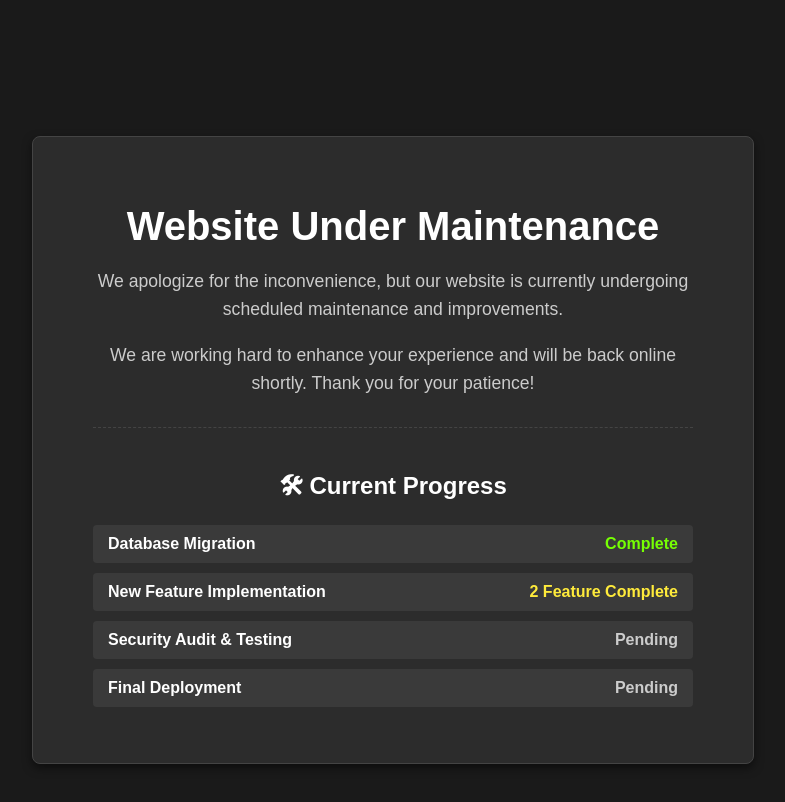
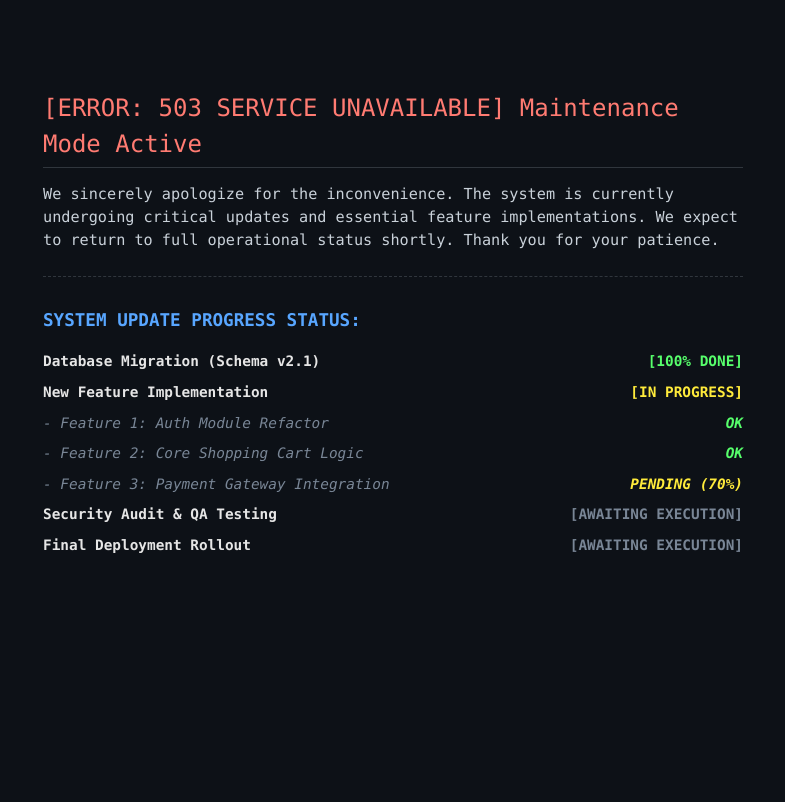
Before and after one commit to AkurozakCoy121/SpartanCorporation, a plain HTML site: page index.html in a window 1280 px wide. Shown: the whole page, without its empty margins (247-1032 px from the left). Drawn offline with Linux system fonts and the light colour scheme.

Commit message:
Update index.html

```diff
--- a/index.html
+++ b/index.html
@@ -3,122 +3,140 @@
 <head>
     <meta charset="UTF-8">
     <meta name="viewport" content="width=device-width, initial-scale=1.0">
-    <title>Under Maintenance</title>
+    <title>SERVER STATUS: MAINTENANCE MODE</title>
     <style>
         body {
-            font-family: Arial, sans-serif;
-            background-color: #1a1a1a; /* Latar Belakang Gelap */
-            color: #f0f0f0; /* Teks Putih/Terang */
-            text-align: center;
-            padding: 50px;
+            font-family: 'Consolas', 'Courier New', monospace; /* Monospace Font */
+            background-color: #0d1117; /* Very Dark Background */
+            color: #c9d1d9; /* Light Gray Text */
             margin: 0;
+            padding: 20px;
+            min-height: 100vh;
             display: flex;
-            flex-direction: column;
             justify-content: center;
-            align-items: center;
-            min-height: 100vh;
+            align-items: flex-start;
         }
 
-        .container {
-            border: 1px solid #444;
-            padding: 40px 60px;
-            background-color: #2c2c2c;
-            border-radius: 8px;
-            box-shadow: 0 4px 10px rgba(0, 0, 0, 0.5);
-            max-width: 600px;
-            width: 90%;
+        .terminal-container {
+            width: 100%;
+            max-width: 700px;
+            padding: 20px;
+            margin-top: 50px;
+            line-height: 1.5;
         }
 
-        h1 {
-            color: #ffffff;
-            font-size: 2.5em;
-            margin-bottom: 10px;
+        .header-status {
+            color: #ff7b72; /* Error Red */
+            font-size: 1.5em;
+            margin-bottom: 5px;
+            border-bottom: 1px solid #30363d;
+            padding-bottom: 5px;
         }
 
-        p {
-            font-size: 1.1em;
-            line-height: 1.6;
-            color: #cccccc;
+        .message {
+            color: #c9d1d9;
+            margin-top: 15px;
+            margin-bottom: 25px;
+            font-size: 0.95em;
         }
 
         .stage-section {
-            margin-top: 30px;
-            padding-top: 20px;
-            border-top: 1px dashed #444; /* Garis pemisah */
+            padding-top: 15px;
+            border-top: 1px dashed #30363d;
             text-align: left;
         }
 
         .stage-section h2 {
-            color: #ffffff;
-            font-size: 1.5em;
-            margin-bottom: 15px;
-            text-align: center;
+            color: #58a6ff; /* Status Blue */
+            font-size: 1.1em;
+            margin-bottom: 10px;
+            text-transform: uppercase;
         }
 
         .stages {
-            list-style: none; /* Hilangkan bullet default */
+            list-style: none;
             padding: 0;
         }
 
         .stages li {
-            background-color: #3a3a3a; /* Latar belakang untuk setiap stage */
-            margin-bottom: 10px;
-            padding: 10px 15px;
-            border-radius: 4px;
+            margin-bottom: 5px;
+            padding: 2px 0;
             display: flex;
             justify-content: space-between;
-            align-items: center;
-            font-size: 1em;
+            align-items: flex-start;
+            font-size: 0.9em;
         }
 
         .stages li strong {
-            color: #fff;
+            color: #e6e6e6;
+            flex-grow: 1;
         }
 
+        /* STATUS COLORS */
         .status-complete {
-            color: #76ff03; /* Hijau terang untuk status Complete */
+            color: #57ff6c; /* Bright Green */
             font-weight: bold;
         }
 
         .status-inprogress {
-            color: #ffeb3b; /* Kuning untuk status In Progress */
+            color: #ffeb3b; /* Bright Yellow */
             font-weight: bold;
         }
 
         .status-pending {
-            color: #cccccc; /* Abu-abu untuk status Pending */
+            color: #798696; /* Dull Gray */
             font-weight: bold;
+        }
+
+        /* Sub-stages (indented) */
+        .sub-stage {
+            padding-left: 20px;
+            color: #798696;
+            font-style: italic;
         }
     </style>
 </head>
 <body>
-    <div class="container">
-        <h1>Website Under Maintenance</h1>
-        <p>
-            We apologize for the inconvenience, but our website is currently undergoing scheduled maintenance and improvements.
-        </p>
-        <p>
-            We are working hard to enhance your experience and will be back online shortly. Thank you for your patience!
+    <div class="terminal-container">
+        <div class="header-status">
+            [ERROR: 503 SERVICE UNAVAILABLE] Maintenance Mode Active
+        </div>
+
+        <p class="message">
+            We sincerely apologize for the inconvenience. The system is currently undergoing critical updates and essential feature implementations.
+            We expect to return to full operational status shortly. Thank you for your patience.
         </p>
 
         <div class="stage-section">
-            <h2>🛠 Current Progress</h2>
+            <h2>System Update Progress Status:</h2>
             <ul class="stages">
                 <li>
-                    <strong>Database Migration</strong>
-                    <span class="status-complete">Complete</span>
+                    <strong>Database Migration (Schema v2.1)</strong>
+                    <span class="status-complete">[100% DONE]</span>
                 </li>
                 <li>
                     <strong>New Feature Implementation</strong>
-                    <span class="status-inprogress">2 Feature Complete</span>
+                    <span class="status-inprogress">[IN PROGRESS]</span>
+                </li>
+                <li class="sub-stage">
+                    - Feature 1: Auth Module Refactor
+                    <span class="status-complete">OK</span>
+                </li>
+                <li class="sub-stage">
+                    - Feature 2: Core Shopping Cart Logic
+                    <span class="status-complete">OK</span>
+                </li>
+                <li class="sub-stage">
+                    - Feature 3: Payment Gateway Integration
+                    <span class="status-inprogress">PENDING (70%)</span>
                 </li>
                 <li>
-                    <strong>Security Audit & Testing</strong>
-                    <span class="status-pending">Pending</span>
+                    <strong>Security Audit & QA Testing</strong>
+                    <span class="status-pending">[AWAITING EXECUTION]</span>
                 </li>
                 <li>
-                    <strong>Final Deployment</strong>
-                    <span class="status-pending">Pending</span>
+                    <strong>Final Deployment Rollout</strong>
+                    <span class="status-pending">[AWAITING EXECUTION]</span>
                 </li>
             </ul>
         </div>
```
